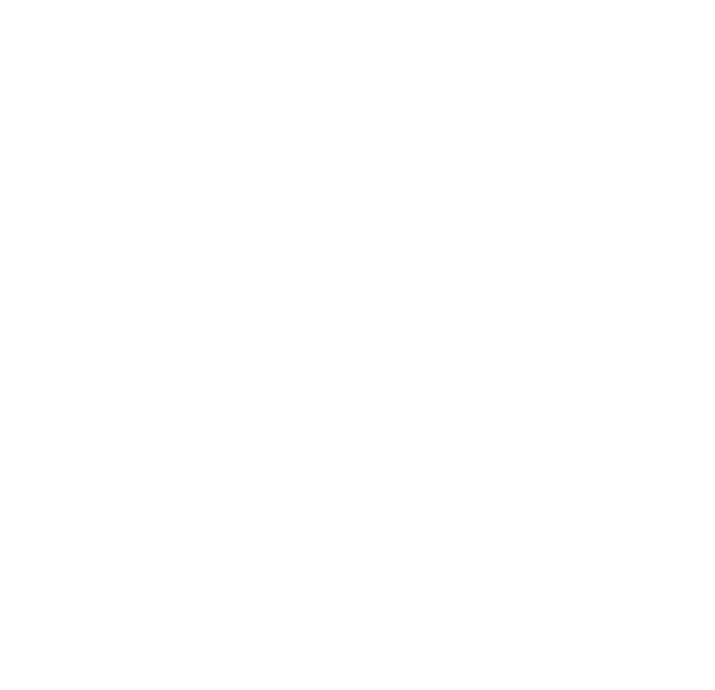
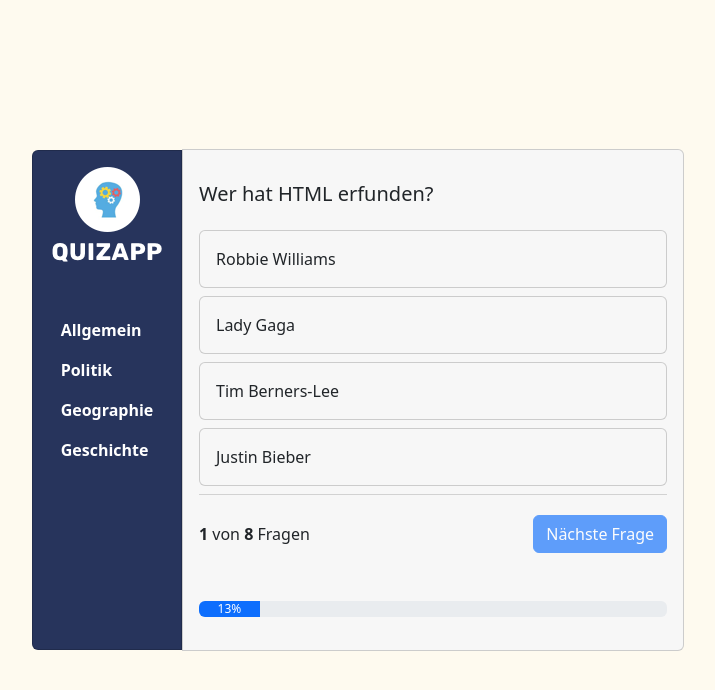
Before and after one commit to PhilippHingst/QuizApp, a website: page index.html in a window 1280 px wide. Shown: the whole page, without its empty margins (282-997 px from the left). Drawn offline with nearby package versions, Linux system fonts and the light colour scheme.

Commit message:
added All

```diff
--- a/index.html
+++ b/index.html
@@ -8,10 +8,82 @@
     <link rel="stylesheet" href="node_modules/bootstrap/dist/css/bootstrap.min.css">
     <link rel="stylesheet" href="style.css">
     <script src="script.js"></script>
+    <script src="json.js"></script>
     <title>QuizApp</title>
 </head>
 
-<body>
+<body onload="init()">
+
+
+    <div class="card-container">
+        <nav class="nav flex-column nav-background card">
+            <div class="img-logo mt-3">
+                <img src="./img/logo.png">
+            </div>
+            <div class="mt-5">
+                <a class="nav-link" href="#">Allgemein</a>
+                <a class="nav-link" href="#">Politik</a>
+                <a class="nav-link" href="#">Geographie</a>
+                <a class="nav-link" href="#">Geschichte</a>
+            </div>
+        </nav>
+        <div class="card card-left-border">
+
+            <div class="card-body card-containers endscreen" id="endScreen" style="display:none">
+                <div>
+                    <img src="./img/brain result.png" alt="">
+                </div>
+                <div>
+                    <h2>COMPLETE QUIZ</h2>
+                </div>
+                <div>
+                   <h2 class="score-color">YOUR SCORE <b id="rightAnswers"></b>/<b id="currentQuestionEndscreen"></b></h2>
+                </div>
+                <button onclick="restartGame()" type="button" class="btn btn-primary">REPLAY</button>
+            </div>
+
+            <div class="card-body card-containers" id="questionScreen">
+                <h5 class="card-title mt-3 mb-4" id="questiontext">Frage 1</h5>
+
+                <div class="card quiz-answer-card mb-2" onclick="answer('answer_1')">
+                    <div class="card-body" id="answer_1">
+                        <!-- Antwort -->
+                    </div>
+                </div>
+
+                <div class="card quiz-answer-card mb-2" onclick="answer('answer_2')">
+                    <div class="card-body" id="answer_2">
+                        <!-- Antwort -->
+                    </div>
+                </div>
+
+                <div class="card quiz-answer-card mb-2" onclick="answer('answer_3')">
+                    <div class="card-body" id="answer_3">
+                        <!-- Antwort -->
+                    </div>
+                </div>
+
+                <div class="card quiz-answer-card mb-2" onclick="answer('answer_4')">
+                    <div class="card-body" id="answer_4">
+                        <!-- Antwort -->
+                    </div>
+                </div>
+
+                <div class="question-footer">
+                    <span>
+                        <b id="currentQuestion">1</b> von <b id="lastQuestion"></b> Fragen
+                    </span>
+                    <button class="btn btn-primary" id="next-button" disabled onclick="nextQuestion()">Nächste
+                        Frage</button>
+                </div>
+                <div class="progress mt-5">
+                    <div id="progress-bar" class="progress-bar" role="progressbar" aria-label="Example with label" style="width: 0%;">0%</div>
+                  </div>
+
+            </div>
+        </div>
+
+    </div>
 
 </body>
 
--- /dev/null
+++ b/json.js
@@ -0,0 +1,66 @@
+let questions = [
+    {
+        "question": "Wer hat HTML erfunden?",
+        "answer_1": "Robbie Williams",
+        "answer_2": "Lady Gaga",
+        "answer_3": "Tim Berners-Lee",
+        "answer_4": "Justin Bieber",
+        "right_answer": 3
+    },
+    {
+        "question": "Wie heißt die Hauptstadt von Spanien?",
+        "answer_1": "London",
+        "answer_2": "Madrid",
+        "answer_3": "Berlin",
+        "answer_4": "Lissabon",
+        "right_answer": 2
+    },
+    {
+        "question": "Was transportierte die erste Eisenbahn in Deutschland?",
+        "answer_1": "Zwei Fässer Bier",
+        "answer_2": "Personen",
+        "answer_3": "4 Kühe",
+        "answer_4": "Nichts",
+        "right_answer": 1
+    },
+    {
+        "question": "Wer hat das erste Auto erfunden?",
+        "answer_1": "Abraham Lincoln",
+        "answer_2": "James Bowman Lindsay",
+        "answer_3": "Nicolaus Otto",
+        "answer_4": "Carl Benz",
+        "right_answer": 4
+    },
+    {
+        "question": "Wie viele Länder sind in der EU 2022?",
+        "answer_1": "28",
+        "answer_2": "41",
+        "answer_3": "27",
+        "answer_4": "36",
+        "right_answer": 3
+    },
+    {
+        "question": "Wie viele Länder sind in der EU 2022?",
+        "answer_1": "28",
+        "answer_2": "41",
+        "answer_3": "27",
+        "answer_4": "36",
+        "right_answer": 3
+    },
+    {
+        "question": "Wie viele Länder sind in der EU 2022?",
+        "answer_1": "28",
+        "answer_2": "41",
+        "answer_3": "27",
+        "answer_4": "36",
+        "right_answer": 3
+    },
+    {
+        "question": "Wie viele Länder sind in der EU 2022?",
+        "answer_1": "28",
+        "answer_2": "41",
+        "answer_3": "27",
+        "answer_4": "36",
+        "right_answer": 3
+    },
+];
--- a/script.js
+++ b/script.js
@@ -0,0 +1,102 @@
+let rightQuestions = 0;
+let currentQuestion = 0;
+let AUDIO_SUCCESS = new Audio('sound/right.wav');
+let AUDIO_FAIL = new Audio('sound/wrong.wav');
+let AUDIO_ENDSCREEN = new Audio('sound/endscreen.wav');
+
+function init() {
+    document.getElementById('lastQuestion').innerHTML = questions.length;
+    if (currentQuestion >= questions.length) {
+        document.getElementById('currentQuestionEndscreen').innerHTML = currentQuestion;
+        document.getElementById('rightAnswers').innerHTML = rightQuestions;
+    } else {
+        document.getElementById('currentQuestion').innerHTML = currentQuestion + 1;
+        showQuestion();
+    }
+}
+
+function showQuestion() {
+    if (gameIsOver()) {// TODO: Show Endscreen
+        showEndScreen();
+    } else { // show Questions
+        updateProgressBar();
+        let question = questions[currentQuestion];
+        showQuestionAndAnswer(question);
+    }
+}
+
+function gameIsOver() {
+    return currentQuestion >= questions.length;
+}
+
+function showEndScreen() {
+    document.getElementById('endScreen').style = "";
+    document.getElementById('questionScreen').style = "display:none";
+    AUDIO_ENDSCREEN.play();
+}
+
+function updateProgressBar() {
+    let percent = (currentQuestion + 1) / questions.length;
+    percent = Math.round(percent * 100); // Math.round rundet das Ergebnis
+    document.getElementById('progress-bar').innerHTML = `${percent}%`;
+    document.getElementById('progress-bar').style = `width: ${percent}%;`;
+
+}
+
+function showQuestionAndAnswer(question) {
+    document.getElementById('questiontext').innerHTML = question['question'];
+    document.getElementById('answer_1').innerHTML = question['answer_1'];
+    document.getElementById('answer_2').innerHTML = question['answer_2'];
+    document.getElementById('answer_3').innerHTML = question['answer_3'];
+    document.getElementById('answer_4').innerHTML = question['answer_4'];
+}
+
+function answer(selection) {
+    let question = questions[currentQuestion];
+    let selectedQuestionNumber = selection.slice(-1);
+    let idOfRightAnswer = `answer_${question['right_answer']}`;
+
+    if (selectedQuestionNumber == question['right_answer']) { // Right Answer
+        showRightAnswer(selection);
+    } else {// Wrong Answer
+        showWrongAnswer(selection, idOfRightAnswer);
+
+    }
+    document.getElementById('next-button').disabled = false;
+
+}
+
+function showRightAnswer(selection) {
+    document.getElementById(selection).classList.add('bg-success');
+    AUDIO_SUCCESS.play();
+    rightQuestions++;
+}
+
+function showWrongAnswer(selection, idOfRightAnswer) {
+    document.getElementById(selection).classList.add('bg-danger');
+    document.getElementById(idOfRightAnswer).classList.add('bg-success');
+    AUDIO_FAIL.play();
+}
+
+function nextQuestion() {
+    currentQuestion++; // z.B von 0 auf 1
+    resetAnswerButtons();
+    showQuestion();
+    init();
+    document.getElementById('next-button').disabled = true;
+}
+
+function resetAnswerButtons() {
+    document.getElementById('answer_1').classList.remove('bg-success', 'bg-danger');
+    document.getElementById('answer_2').classList.remove('bg-success', 'bg-danger');
+    document.getElementById('answer_3').classList.remove('bg-success', 'bg-danger');
+    document.getElementById('answer_4').classList.remove('bg-success', 'bg-danger');
+}
+
+function restartGame() {
+    document.getElementById('endScreen').style = "display:none";
+    document.getElementById('questionScreen').style = "";
+    rightQuestions = 0;
+    currentQuestion = 0;
+    init();
+}
--- a/style.css
+++ b/style.css
@@ -0,0 +1,70 @@
+body {
+    background-color: #FEFAEF;
+}
+
+.card-container {
+    height: 100vh;
+    display: flex;
+    justify-content: center;
+    align-items: center;
+}
+
+.card {
+    background-color: #F7F7F7!important;
+
+}
+
+.card-containers{
+    width: 500px;
+    height: 500px;
+}
+
+.card-left-border{
+    border-top-left-radius: 0px !important;
+    border-bottom-left-radius: 0px !important;
+}
+
+.question-footer {
+    display: flex;
+    justify-content: space-between;
+    align-items: center;
+    border-top: 1px solid rgb(0, 0, 0, 0.15);
+    padding-top: 20px;
+}
+
+.quiz-answer-card:hover {
+ cursor: pointer;
+ background-color: rgb(212, 212, 212)!important;
+}
+
+.bg-success , .bg-danger {
+ color: white;
+}
+
+.nav-background {
+    background-color: #27345C!important;
+    border-top-right-radius: 0px !important;
+    border-bottom-right-radius: 0px !important;
+    height: 500px;
+    width: 150px;
+    display: flex;
+    justify-content: start;
+    align-items: center;
+}
+
+
+.nav-link {
+    color: white;
+    font-weight: bold;
+}
+
+.endscreen {
+    display: flex;
+    flex-direction: column;
+    justify-content: space-around;
+    align-items: center;
+}
+
+.score-color {
+    color: #EC8A3C;
+}
```
Also changed, not shown: img/Option 1 Copy 12.jpg (added), img/Option 1 Copy 15.jpg (added), img/Option 1 Copy 16.jpg (added), img/Option 1 Copy 17.jpg (added), img/brain result.png (added), img/brainbg.jpg (added), img/logo.png (added), img/tropy.png (added), 3 other files.
